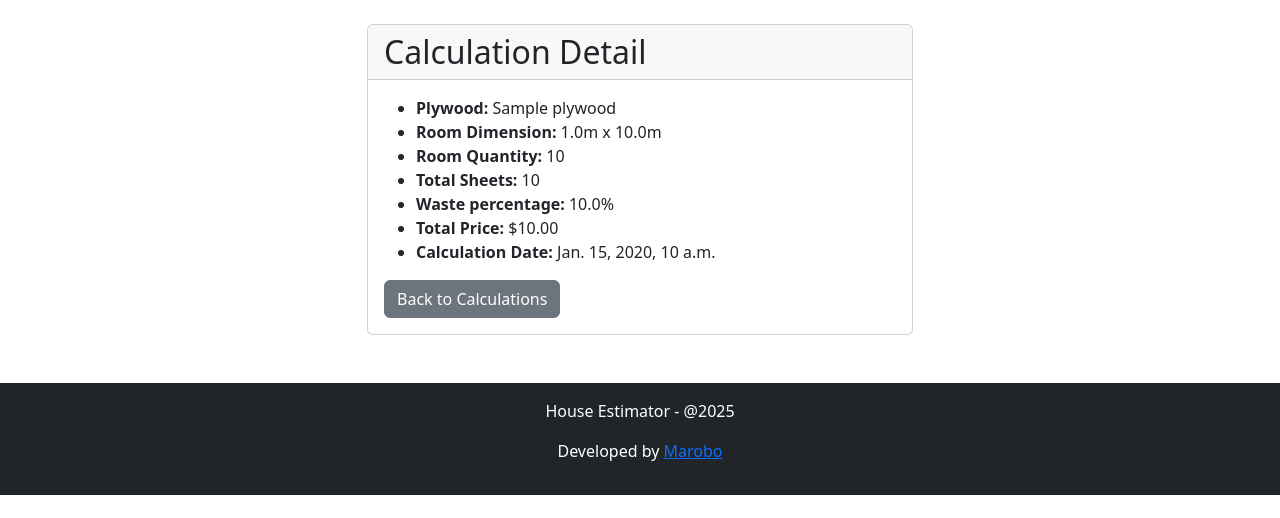
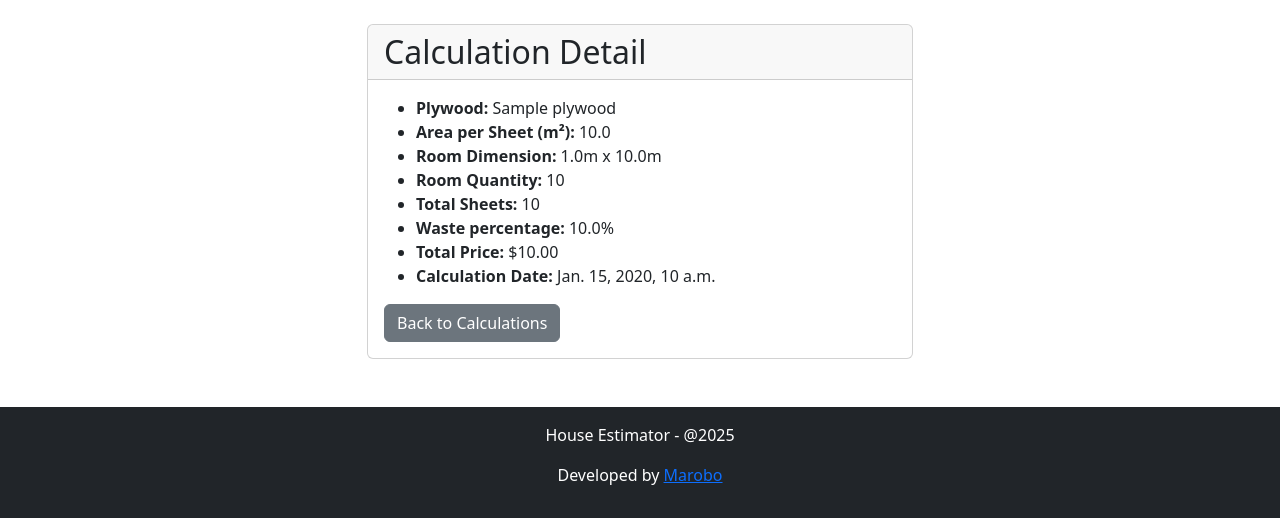
Before and after one commit to marobo/house_estimator, a Django app: page /plywood-calculations/1/ in a window 1280 px wide. Shown: the part 56-574 px from the top of the page. Run offline with Django 5.2, Linux system fonts and the light colour scheme; tables that the repository leaves empty hold one stand-in row (values such as "Sample post").

Commit message:
include area

```diff
--- a/materiais/templates/materiais/confirm_delete.html
+++ b/materiais/templates/materiais/confirm_delete.html
@@ -22,11 +22,13 @@
                     {% endif %}
 
                     {% if object.price_per_box %}
+                    <li><strong>Area:</strong> {{ object.area_per_piece }} m²</li>
                     <li><strong>Pieces per box:</strong> {{ object.pieces_per_box }}</li>
                     <li><strong>Price per box:</strong> ${{ object.price_per_box }}</li>
                     {% endif %}
 
                     {% if object.price_per_sheet %}
+                    <li><strong>Area:</strong> {{ object.area_per_sheet }} m²</li>
                     <li><strong>Price per sheet:</strong> ${{ object.price_per_sheet }}</li>
                     {% endif %}
 
@@ -35,12 +37,14 @@
                     <li><strong>Room Dimension:</strong> {{ object.room_length }}m x {{ object.room_width }}m</li>
                     <li><strong>Room Quantity:</strong> {{ object.room_quantity }}</li>
                     <li><strong>Total Pieces:</strong> {{ object.total_pieces }}</li>
+                    <li><strong>Area per Piece:</strong> {{ object.tile.area_per_piece }}m²</li>
                     <li><strong>Total Boxes:</strong> {{ object.total_boxes }}</li>
                     <li><strong>Waste percentage:</strong> {{ object.tile.waste_percentage }}%</li>
                     {% endif %}
 
                     {% if object.plywood.name %}
                     <li><strong>Plywood:</strong> {{ object.plywood.name }}</li>
+                    <li><strong>Area per Sheet (m²):</strong> {{ object.plywood.area_per_sheet }}</li>
                     <li><strong>Room Dimension:</strong> {{ object.room_length }}m x {{ object.room_width }}m</li>
                     <li><strong>Room Quantity:</strong> {{ object.room_quantity }}</li>
                     <li><strong>Total Sheets:</strong> {{ object.total_sheets }}</li>
--- a/materiais/templates/materiais/view_details.html
+++ b/materiais/templates/materiais/view_details.html
@@ -17,11 +17,13 @@
                     {% endif %}
 
                     {% if object.price_per_box %}
+                    <li><strong>Area:</strong> {{ object.area_per_piece }} m²</li>
                     <li><strong>Pieces per box:</strong> {{ object.pieces_per_box }}</li>
                     <li><strong>Price per box:</strong> ${{ object.price_per_box }}</li>
                     {% endif %}
 
                     {% if object.price_per_sheet %}
+                    <li><strong>Area:</strong> {{ object.area_per_sheet }} m²</li>
                     <li><strong>Price per sheet:</strong> ${{ object.price_per_sheet }}</li>
                     {% endif %}
 
@@ -30,12 +32,14 @@
                     <li><strong>Room Dimension:</strong> {{ object.room_length }}m x {{ object.room_width }}m</li>
                     <li><strong>Room Quantity:</strong> {{ object.room_quantity }}</li>
                     <li><strong>Total Pieces:</strong> {{ object.total_pieces }}</li>
+                    <li><strong>Area per Piece:</strong> {{ object.tile.area_per_piece }}m²</li>
                     <li><strong>Total Boxes:</strong> {{ object.total_boxes }}</li>
                     <li><strong>Waste percentage:</strong> {{ object.tile.waste_percentage }}%</li>
                     {% endif %}
 
                     {% if object.plywood.name %}
                     <li><strong>Plywood:</strong> {{ object.plywood.name }}</li>
+                    <li><strong>Area per Sheet (m²):</strong> {{ object.plywood.area_per_sheet }}</li>
                     <li><strong>Room Dimension:</strong> {{ object.room_length }}m x {{ object.room_width }}m</li>
                     <li><strong>Room Quantity:</strong> {{ object.room_quantity }}</li>
                     <li><strong>Total Sheets:</strong> {{ object.total_sheets }}</li>
```
Lines whose indentation alone changed are shown as unchanged.
